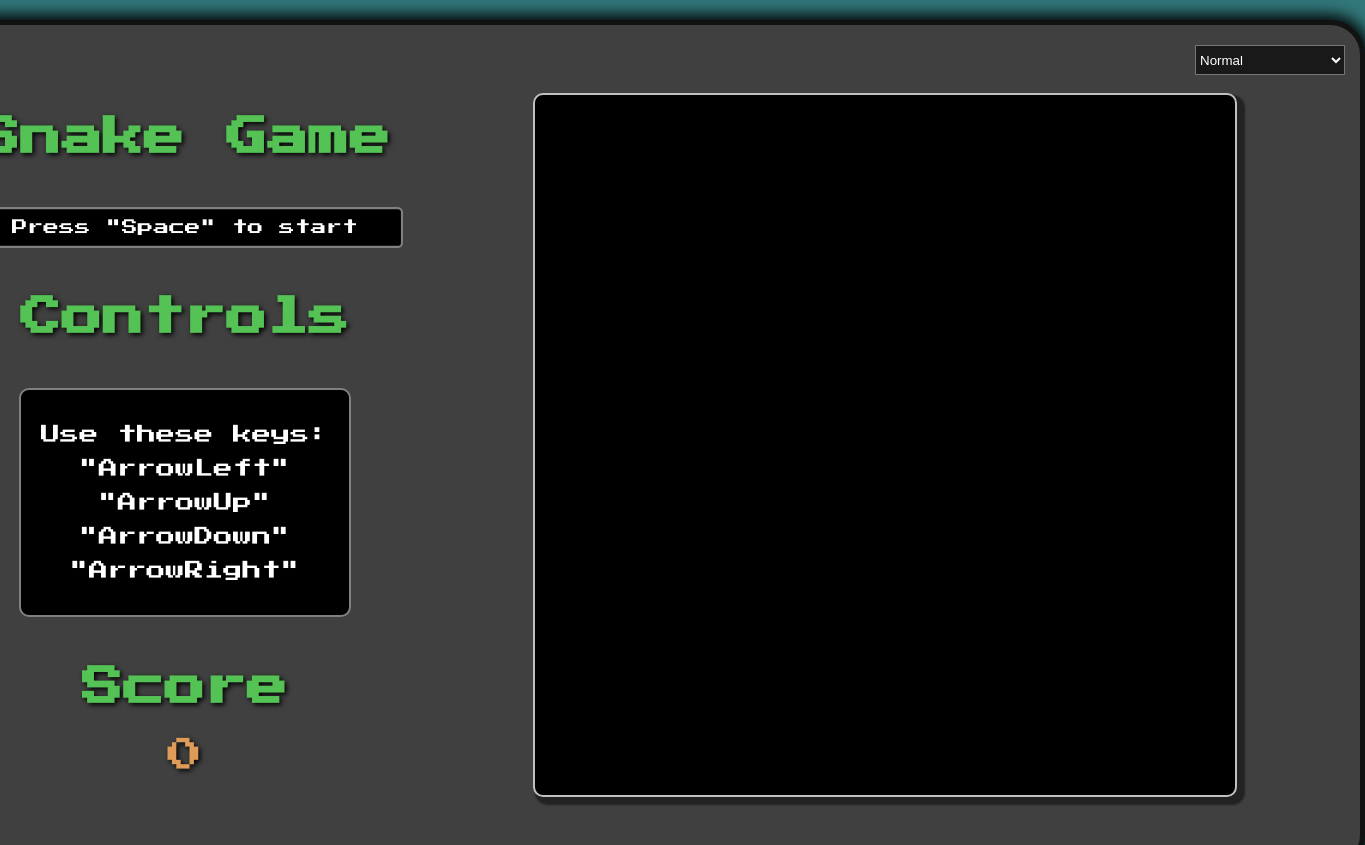
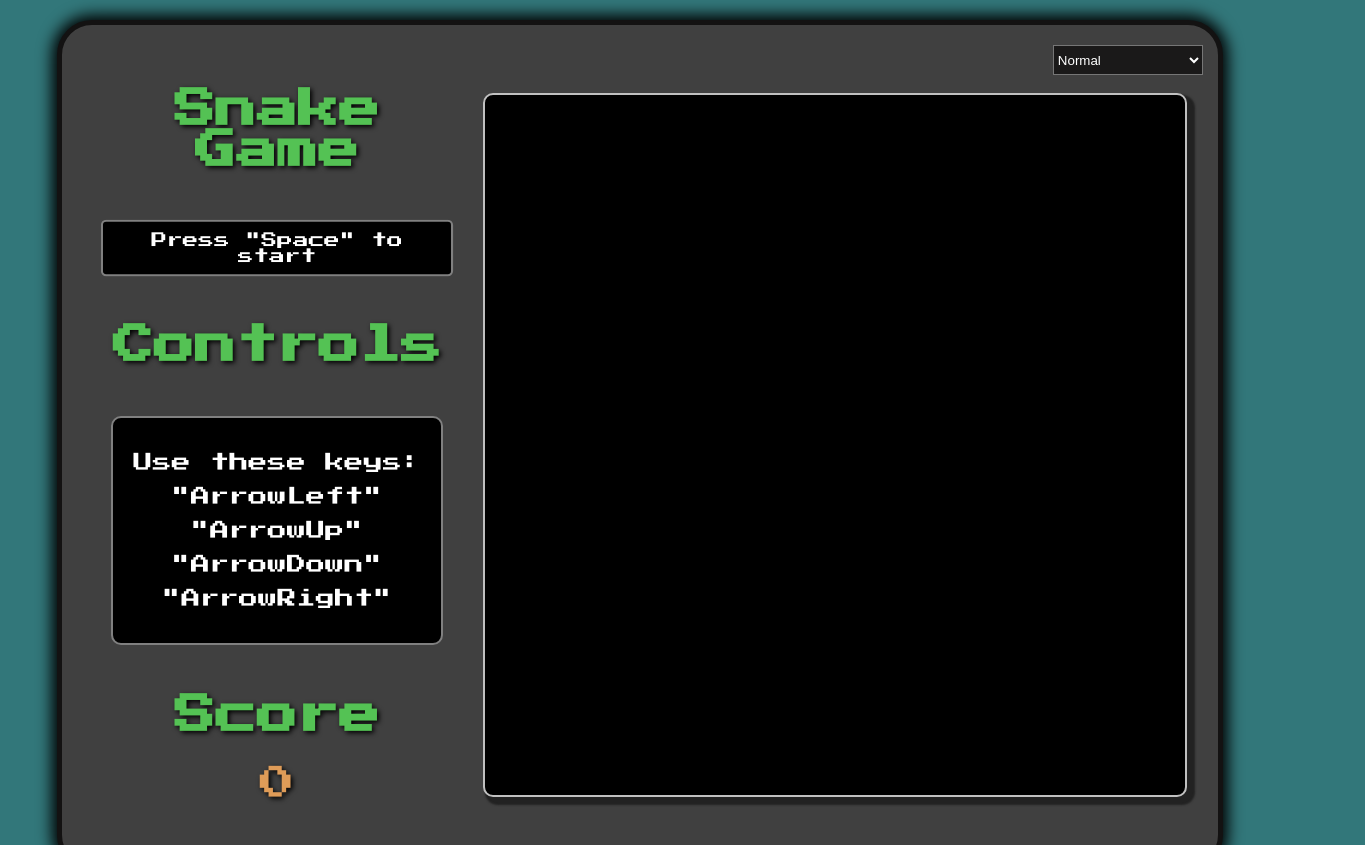
Before and after one commit to Nitsuga159/Snake-Game, a plain HTML site: page index.html in a window 1280 px wide. Shown: the top 845 px of the page, 1365 px wide, since content can reach past the window. Drawn offline with Linux system fonts and the light colour scheme.

Commit message:
First Commit

```diff
--- a/assets/general.css
+++ b/assets/general.css
@@ -4,7 +4,7 @@
   display: grid;
   grid-template-columns: 35% 1fr;
   align-items: center;
-  width: 1400px;
+  max-width: 1400px;
   height: 800px;
   margin-top: 20px;
   padding: 20px;
--- a/index.js
+++ b/index.js
@@ -15,5 +15,6 @@ document.addEventListener("DOMContentLoaded", () => {
     false
   );
 
-  App(700, 35, 35);
+  if (window.innerWidth > 400) App(700, 35, 35);
+  else App(200, 20, 20);
 });
```
Also changed, not shown: assets/promise.jpg (added).
